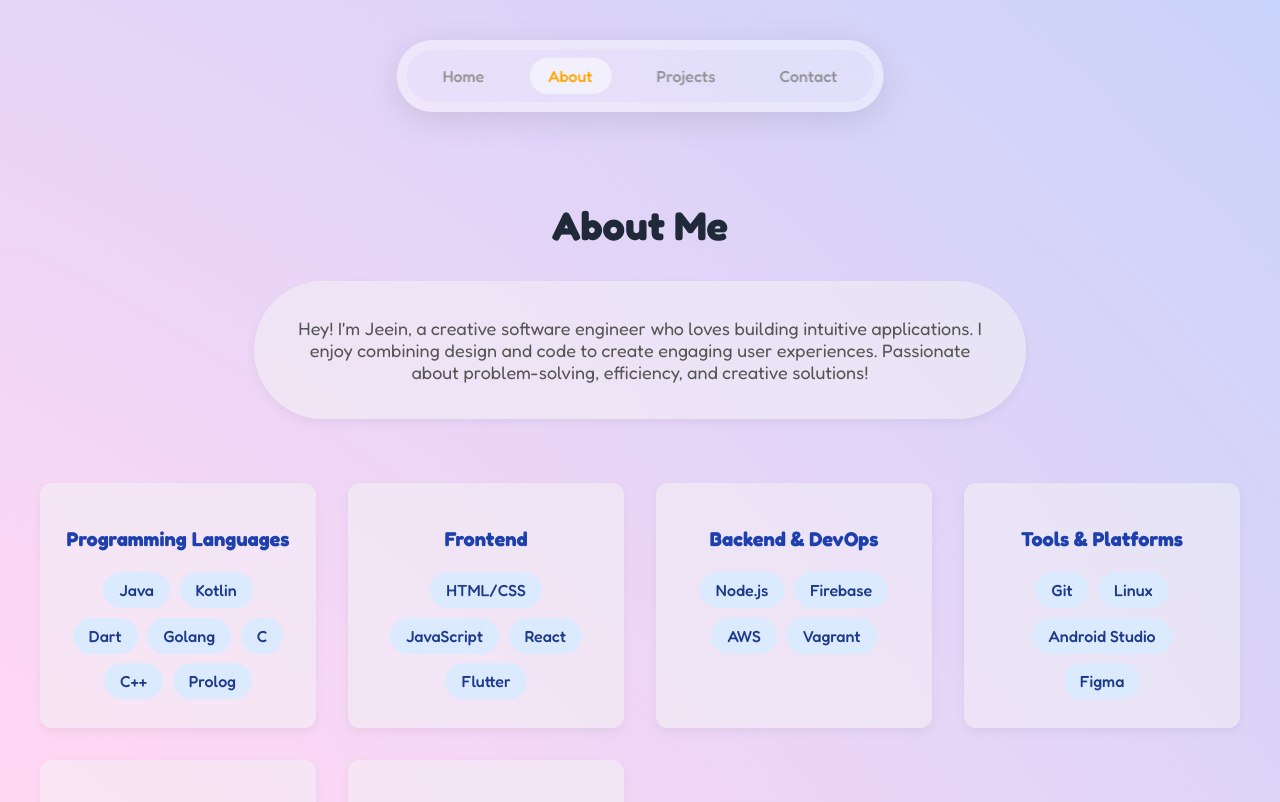
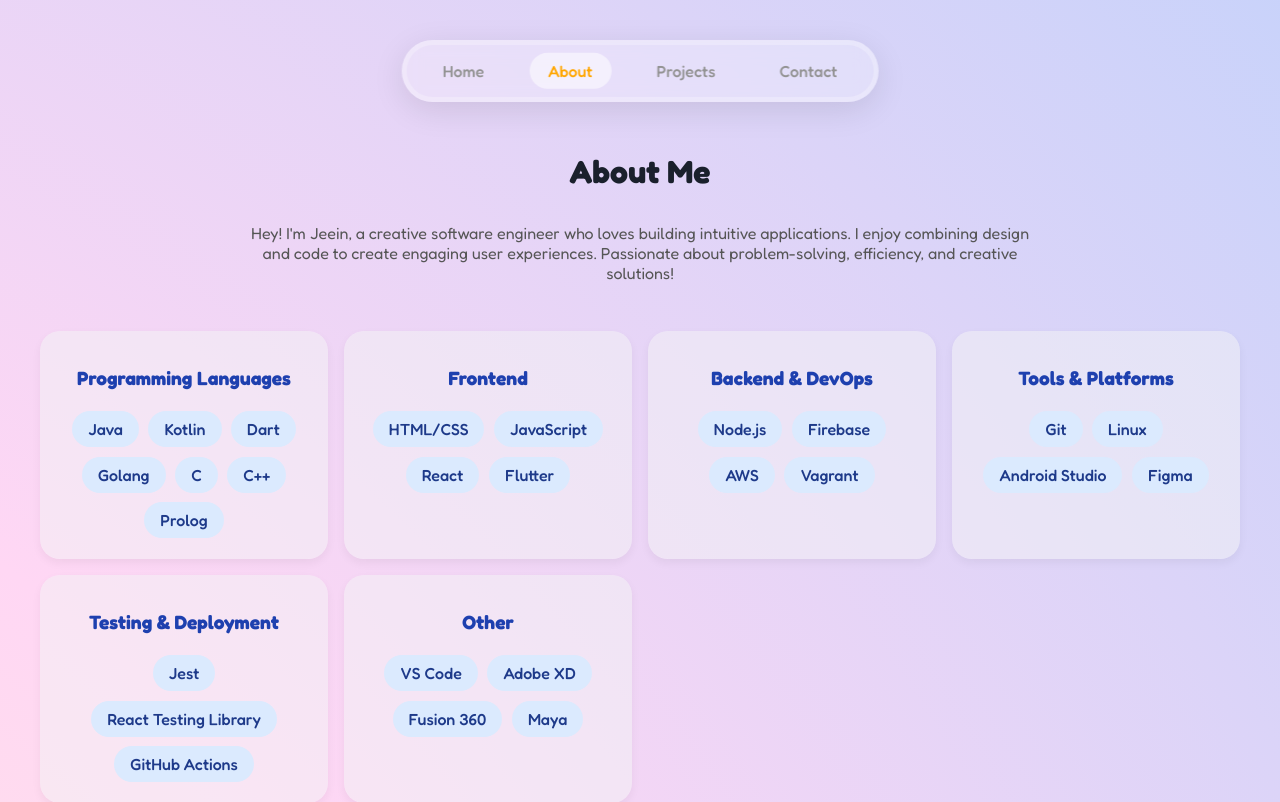
Before and after one commit to JeeIn-Park/JeeIn-Park.github.io, a React (Vite) app in the folder my-portfolio/: page /about in a window 1280 px wide. Shown: the top 802 px of the page. Built offline with nearby package versions, Linux system fonts and the light colour scheme.

Commit message:
about size

```diff
--- a/my-portfolio/src/components/Navbar.css
+++ b/my-portfolio/src/components/Navbar.css
@@ -11,7 +11,7 @@
   border-radius: 999px;
   background: rgba(255, 255, 255, 0.25);
   backdrop-filter: blur(10px);
-  border: 10px solid rgba(255, 255, 255, 0.25);
+  border: 5px solid rgba(255, 255, 255, 0.25);
   box-shadow: 0 8px 32px rgba(0, 0, 0, 0.1);
 }
 
--- a/my-portfolio/src/pages/About.css
+++ b/my-portfolio/src/pages/About.css
@@ -1,46 +1,42 @@
 .about-section {
   min-height: 100vh;
-  padding: 10rem 2rem;
+  padding: 6rem 2rem;
   text-align: center;
-  color: #333;
 }
 
 .about-title {
-  font-size: 2.5rem;
-  font-weight: 800;
-  color: #1f2937;
+  margin-top: 3rem;
+  font-size: 2rem;
+  font-weight: 700;
+  color: #1a202c;
   margin-bottom: 2rem;
 }
 
 .about-text {
-  background: #f3f4f684;
-  border-radius: 100px;
-  width: 70%;
-  padding: 3%;
-  font-size: 1.125rem;
+  font-size: 1rem;
   color: #555;
-  max-width: 700px;
-  margin: 0 auto 3rem auto;
-  box-shadow: 0 4px 10px rgba(0, 0, 0, 0.05);
-
+  width: 90%;
+  max-width: 800px;
+  margin: 0 auto 2rem;
+  text-align: center;
 }
 
 .skills-container {
   display: grid;
   grid-template-columns: repeat(auto-fit, minmax(240px, 1fr));
-  gap: 2rem;
+  gap: 1rem;
   padding: 1rem 0;
 }
 
 .skill-group {
   background: #f3f4f684;
-  border-radius: 12px;
-  padding: 1.5rem;
+  border-radius: 20px;
+  padding: 1rem;
   box-shadow: 0 4px 10px rgba(0, 0, 0, 0.05);
 }
 
 .skill-category {
-  font-size: 1.25rem;
+  font-size: 1.2rem;
   font-weight: 700;
   color: #1e40af;
   margin-bottom: 1rem;
@@ -50,6 +46,7 @@
   list-style: none;
   padding: 0;
   margin: 0;
+  /* margin-bottom: 1rem; */
 }
 
 .skill-item {
@@ -58,6 +55,7 @@
   border-radius: 999px;
   margin: 0.3rem;
   display: inline-block;
+  font-size: 1rem;
   font-weight: 500;
   color: #1e3a8a;
 }
--- a/my-portfolio/src/pages/Contact.css
+++ b/my-portfolio/src/pages/Contact.css
@@ -20,7 +20,7 @@
   font-size: 1rem;
   color: #555;
   max-width: 600px;
-  margin: 0 auto 2rem; /* 👈 this centers it horizontally */
+  margin: 0 auto 2rem;
   text-align: center;
 }
 
--- a/my-portfolio/src/pages/Projects.css
+++ b/my-portfolio/src/pages/Projects.css
@@ -1,4 +1,3 @@
-
 .projects-section {
     min-height: 100vh;
     padding: 6rem 2rem;
```
